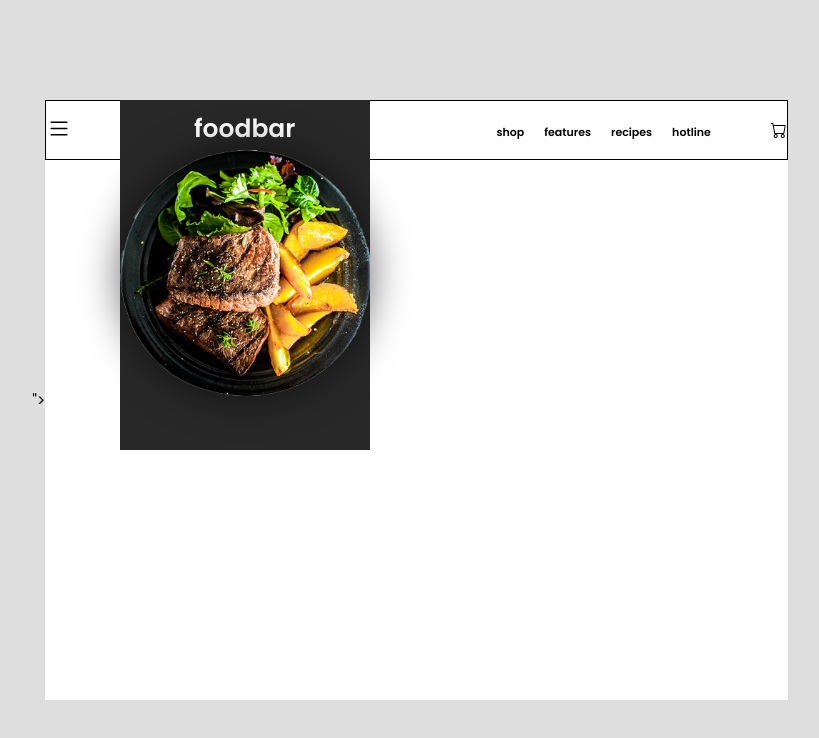
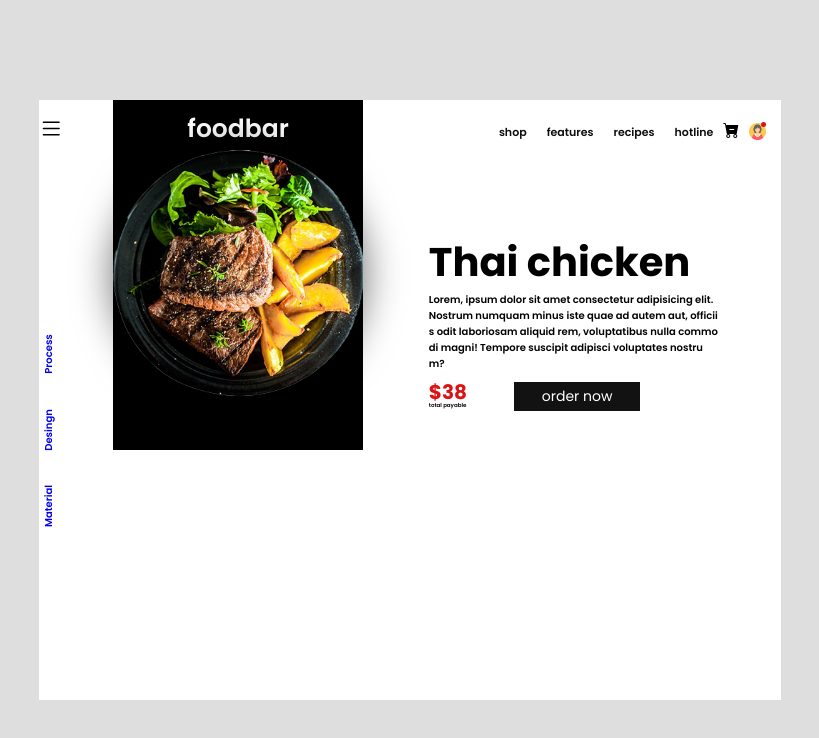
Before and after one commit to cvqc27/restaurant, a plain HTML site: page index.html in a window 1280 px wide. Shown: the whole page, without its empty margins (230-1049 px from the left). Drawn offline with nearby package versions, Linux system fonts and the light colour scheme.

Commit message:
actualizado

```diff
--- a/index.html
+++ b/index.html
@@ -4,7 +4,7 @@
     <meta charset="UTF-8">
     <meta http-equiv="X-UA-Compatible" content="IE-edge">
     <meta name="viewport" content="width=device-width, initial-scale=1.0">
-    <link rel="stylesheet"  href="https://cdn.jsdelivr.net/npm/bootstrap-icons@1.11.1/font/bootstrap-icons.css">">
+    <link rel="stylesheet"  href="https://cdn.jsdelivr.net/npm/bootstrap-icons@1.11.1/font/bootstrap-icons.css">
     <link rel="stylesheet" href="style.css">
     <title>Restaurant Tia veneno</title>
 </head>
@@ -28,13 +28,38 @@
                 </ul>
 
                 <div class="user_cart">
-                    <i class="bi bi-cart"></i>
+                    <i class="bi bi-cart-dash-fill"></i>
+                    <div class="user">
+                        <img src="img/user.webp" alt="">
+                    </div>
+
                 </div>
 
             </div>
         </nav>
-        <div class="left_menu"></div>
-        <section> </section>
+        <div class="left_menu">
+            <a href="#">Process</a>
+            <a href="#">Desingn</a>
+            <a href="#">Material</a>
+
+        </div>
+        <section>
+            <div class="content">
+                <h1 id="title">Thai chicken</h1>
+                <p>Lorem, ipsum dolor sit amet consectetur adipisicing elit. Nostrum numquam minus iste quae ad autem aut, officiis odit laboriosam aliquid rem, voluptatibus nulla commodi magni! Tempore suscipit adipisci voluptates nostrum?</p>
+                <div class="price_order">
+                    <div class="price">
+                        <h2 id="id" class="price_content">$38</h2>
+                        <p>total payable</p>
+                    </div>
+                    <a href="#">order now</a>
+                </div>
+            </div>
+            <div class="cards">
+
+            </div>
+
+        </section>
     </header>
     <script src="app.js"></script>
 </body>
--- a/style.css
+++ b/style.css
@@ -23,10 +23,11 @@ header{
     width: 58%;
     height: 75%;
     background: #fff;
-    box-shadow: 0px, 0px, 50px, -1px, rgb(0, 0, 0,.5);
+    box-shadow: 0px, 0px, 5px, -1px, rgb(0, 0, 0,.5);
     padding: 0px, 30px;
     display: flex;
     flex-wrap: wrap;
+    overflow: hidden;
 
 }
 
@@ -36,7 +37,7 @@ header .logo{
     left: 10%;
     width: 250px;
     height: 350px;
-    background: #282828;
+    background: #000;
     transition: 1s linear;
 }
 header .logo h1{
@@ -50,14 +51,14 @@ header .logo h1{
 
 header .logo img{
     width: 250px;
-    margin: 20px, 0px, 0px, -30px;
+    margin: 20px, 0px, 00px, -30px;
     filter: drop-shadow(0px 0px 20px rgb(0,0,0,.6));
 
 }
 header nav{
-    width: 100%;
+    width: 98%;
     height: 10%;
-    border: 1px solid #000;
+    /* border: 1px solid #000; */
     display: flex;
     align-items: center;
     justify-content: space-between;
@@ -91,7 +92,7 @@ header nav .right_menu ul li a{
     text-decoration: none;
     font-size: 11px;
     font-weight: 600;
-    color: #000;
+    color: #0e0d0d;
     transition: .3s linear;
 
 }
@@ -118,12 +119,13 @@ header nav .right_menu ul li a:hover::before{
 }
 
 header .right_menu .user_cart{
-    margin-left: 50px;
+    margin-left: 0;
     display: flex;
     align-items: center;
 }
 
-header .right_menu .user_cart img{
+
+header .right_menu .user_cart .user{
     position: relative;
     width: 17px;
     height: 17px;
@@ -131,13 +133,55 @@ header .right_menu .user_cart img{
     margin-left: 10px;
 }
 
+header .right_menu .user_cart .user img{
+    width: 100%;
 
 
+}
+header .right_menu .user_cart .user::before{
+    content: '';
+    position: absolute;
+    width: 5px;
+    height: 5px;
+    background: #dc1313;
+    border-radius: 50%;
+    top: 0%;
+    right: 0%;
+    z-index: 9999;
+
+}
 
 header .left_menu{
     width: 20px;
     height: 90%;
-    /* border: 1px solid red; */
+    /* border: 1px solid red;  */
+}
+
+header .left_menu{
+    width: 20px;
+    height: 90%;
+    /* border: 1px solid red;  */
+    display: flex;
+    align-items: center;
+    justify-content: center;
+    flex-direction: column;
+
+}
+
+header .left_menu a{
+    margin: 30px 0px;
+    padding: 0px 5px;
+    text-decoration: none;
+    font-size: 10px;
+    /* color: #000; */
+    font-weight: 600;
+    transition: .3s linear;
+    transform: rotate(-90deg);
+}
+
+header.left_menu a:hover{
+    color:#a51313 ;
+
 }
 
 header section{
@@ -145,3 +189,51 @@ header section{
     height: 90%;
     /*border: 1px solid greenyellow;*/
 }
+
+header section .content{
+    position: relative;
+    left: 370px;
+    margin-top: 10%;
+    display: flex;
+    align-items: flex-start;
+    justify-content: flex-start;
+    flex-direction: column;
+    transition: 1s linear;
+
+}
+
+header section .content h1{
+    font-size: 40px;
+    transition: 1s linear;
+}
+
+header section .content p{
+    font-size: 10px;
+    font-weight: 600;
+    width: 290px;
+    word-break: break-all;
+}
+
+header section .content .price_order{
+    display: flex;
+    align-items: center;
+    margin-top: 10px;
+}
+
+header section .content .price_order .price h2{
+    font-size: 20px;
+    color: #dc1313;
+    line-height: 18px;
+}
+header section .content .price_order .price p{
+    font-size: 5.5px;
+    width: 50px;
+}
+header section .content .price_order a{
+    padding: 4px 28px;
+    background: #121213;
+    color: #fff;
+    text-decoration: none;
+    font-size: 14px;
+    margin-left: 35px;
+}
```
